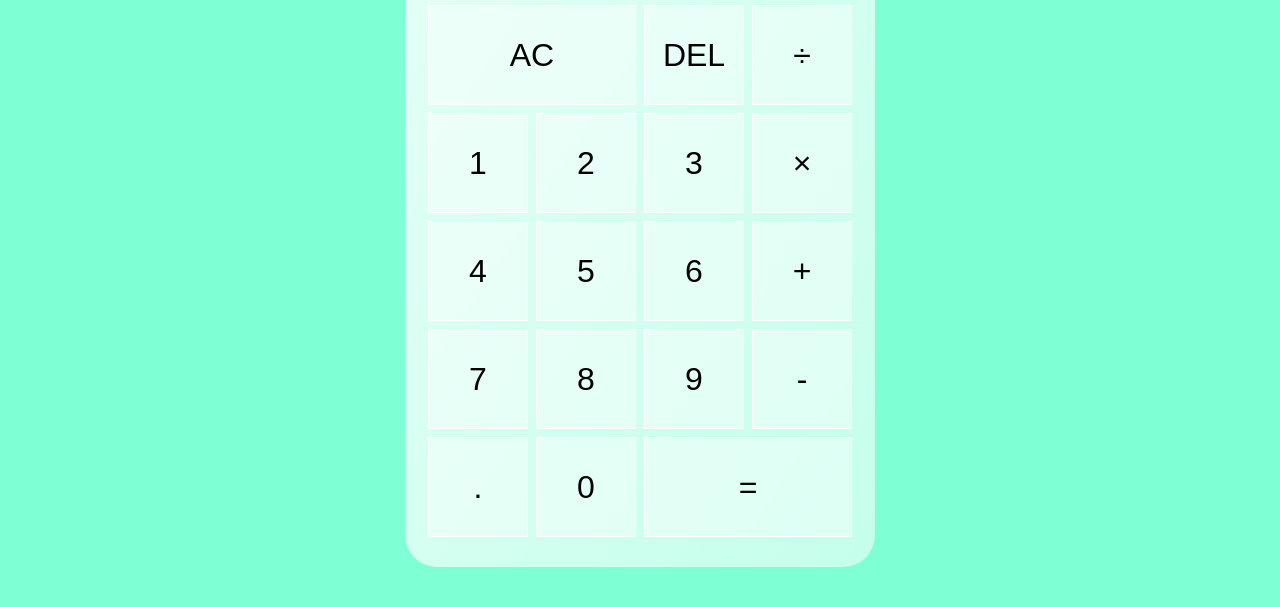
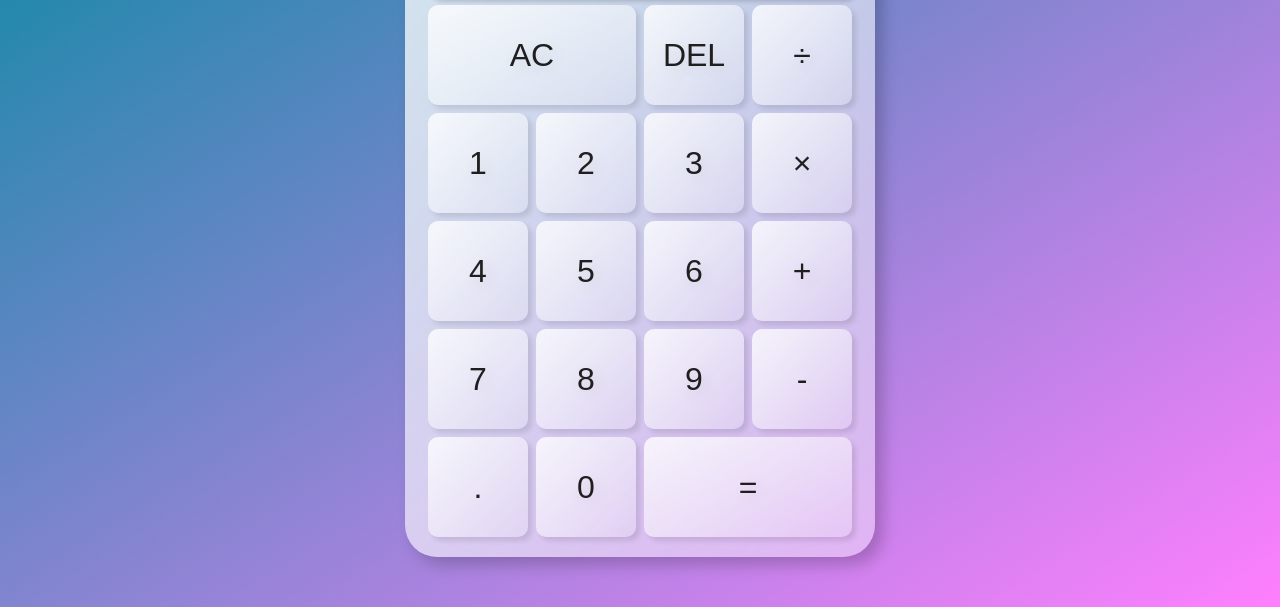
Before and after one commit to MCaliJr/calculator, a plain HTML site: page index.html in a window 1280 px wide. Shown: the part 193-800 px from the top of the page. Drawn offline with Linux system fonts and the light colour scheme.

Commit message:
Visual site done. Looking crisp in my opinion. Tomorrow is a JS day haha

```diff
--- a/app.js
+++ b/app.js
@@ -1 +1,22 @@
 console.log("working hihi");
+
+function adjustCalcBackground(x) {
+  let offsetHeight = document.querySelector(".output").offsetHeight;
+  if (x.matches) {
+    // Adjust calculator background based on input field size
+    document.getElementById("glass-board").style.height =
+      580 + offsetHeight + "px";
+    document.getElementById("glass-board").style.top = "50%";
+    document.getElementById("glass-board").style.transform =
+      "translate(-50%, -50%)";
+  } else {
+    document.getElementById("glass-board").style.height =
+      580 + offsetHeight + "px";
+    document.getElementById("glass-board").style.top = "0px";
+    document.getElementById("glass-board").style.transform = "translate(-50%)";
+  }
+}
+
+let x = window.matchMedia("(min-height: 701px)");
+adjustCalcBackground(x); // Call listener function at run time
+x.addListener(adjustCalcBackground); // Listener function firing on state changes
--- a/index.html
+++ b/index.html
@@ -9,7 +9,7 @@
     <script src="app.js" defer></script>
   </head>
   <body>
-    <div class="glass-board"></div>
+    <div id="glass-board"></div>
     <div class="calculator-grid">
       <div class="output">
         <div class="previous-operand">420 +</div>
--- a/style.css
+++ b/style.css
@@ -9,17 +9,22 @@
 body {
   padding: 0;
   margin: 0;
-  background-color: aquamarine;
+  background: linear-gradient(
+    to left top,
+    rgba(255, 127, 255, 1),
+    rgb(5, 138, 161)
+  );
 }
 
-.glass-board {
-  height: 720px;
+#glass-board {
   width: 470px;
   background: linear-gradient(
     to right bottom,
     rgba(255, 255, 255, 0.8),
-    rgba(255, 255, 255, 0.54)
+    rgba(255, 255, 255, 0.4)
   );
+  box-shadow: 8px 8px 15px rgba(0, 0, 0, 0.2);
+  backdrop-filter: blur(0.6rem);
   position: absolute;
   display: inline-block;
   top: 50%;
@@ -39,16 +44,40 @@ body {
   grid-gap: 8px;
 }
 
-.calculator-grid > button {
+.calculator-grid button {
   cursor: pointer;
   font-size: 2rem;
-  border: 1px solid white;
+  border: none;
   outline: none;
-  background-color: rgba(255, 255, 255, 0.4);
+  background: linear-gradient(
+    to right bottom,
+    rgba(255, 255, 255, 0.8),
+    rgba(255, 255, 255, 0.2)
+  );
+  color: rgb(31, 31, 31);
+  border-radius: 10px;
+  box-shadow: 4px 4px 5px rgba(0, 0, 0, 0.1);
+  text-shadow: 4px 4px 15px rgba(0, 0, 0, 0.1);
+  transition: all 0.1s ease 0s;
 }
 
-.calculator-grid > button:hover {
-  background-color: rgba(255, 255, 255, 0.9);
+.calculator-grid button:hover {
+  background: linear-gradient(
+    to right bottom,
+    rgba(255, 255, 255, 1),
+    rgba(255, 255, 255, 0.5)
+  );
+  transform: scale(1.02);
+  color: black;
+  box-shadow: 4px 4px 5px rgba(0, 0, 0, 0.2);
+}
+
+button.toggled {
+  background: linear-gradient(
+    to right bottom,
+    rgba(255, 255, 255, 1),
+    rgba(255, 255, 255, 0.5)
+  );
 }
 
 .span-two {
@@ -57,7 +86,7 @@ body {
 
 .output {
   grid-column: 1/-1;
-  background-color: rgba(0, 0, 0, 0.75);
+  background-color: #232927;
   display: flex;
   flex-direction: column;
   align-items: flex-end;
@@ -65,6 +94,8 @@ body {
   padding: 10px;
   word-wrap: break-word;
   word-break: break-all;
+  border-radius: 10px;
+  box-shadow: 4px 4px 5px rgba(0, 0, 0, 0.2);
 }
 
 .output .previous-operand {
@@ -76,3 +107,9 @@ body {
   color: white;
   font-size: 2.5rem;
 }
+
+@media screen and (max-height: 699px) {
+  * {
+    padding: 10px;
+  }
+}
```
